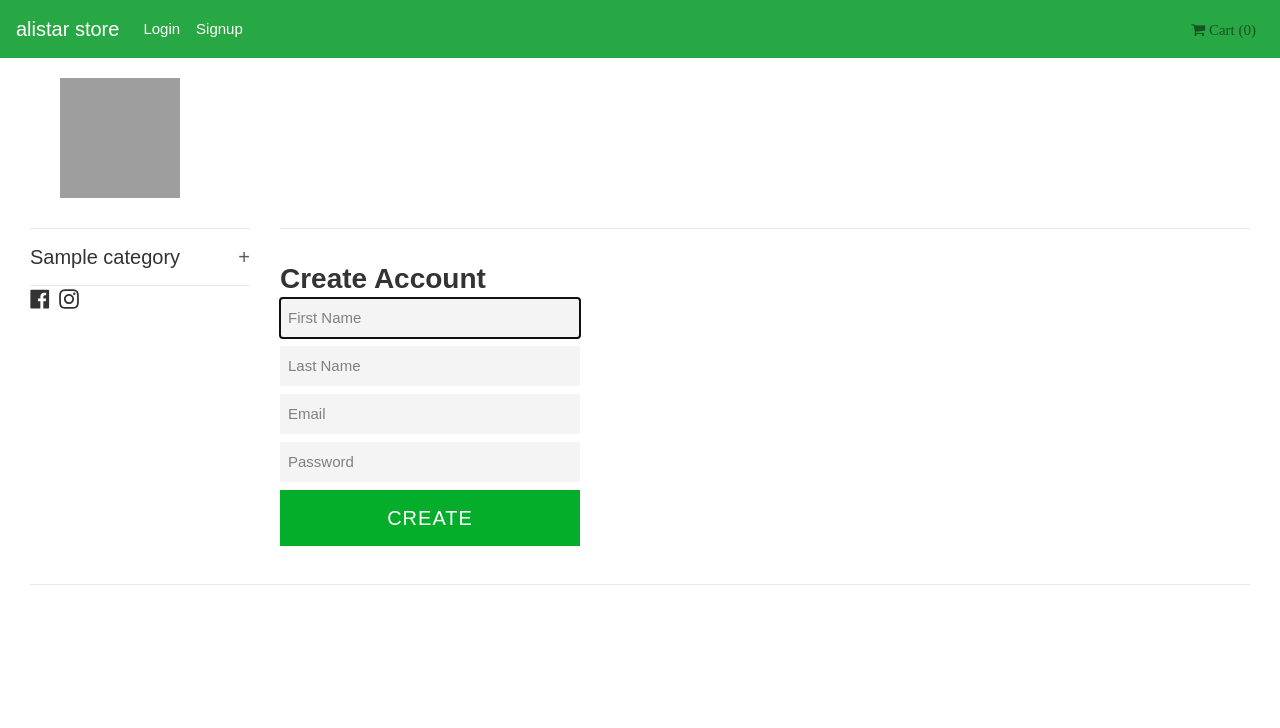
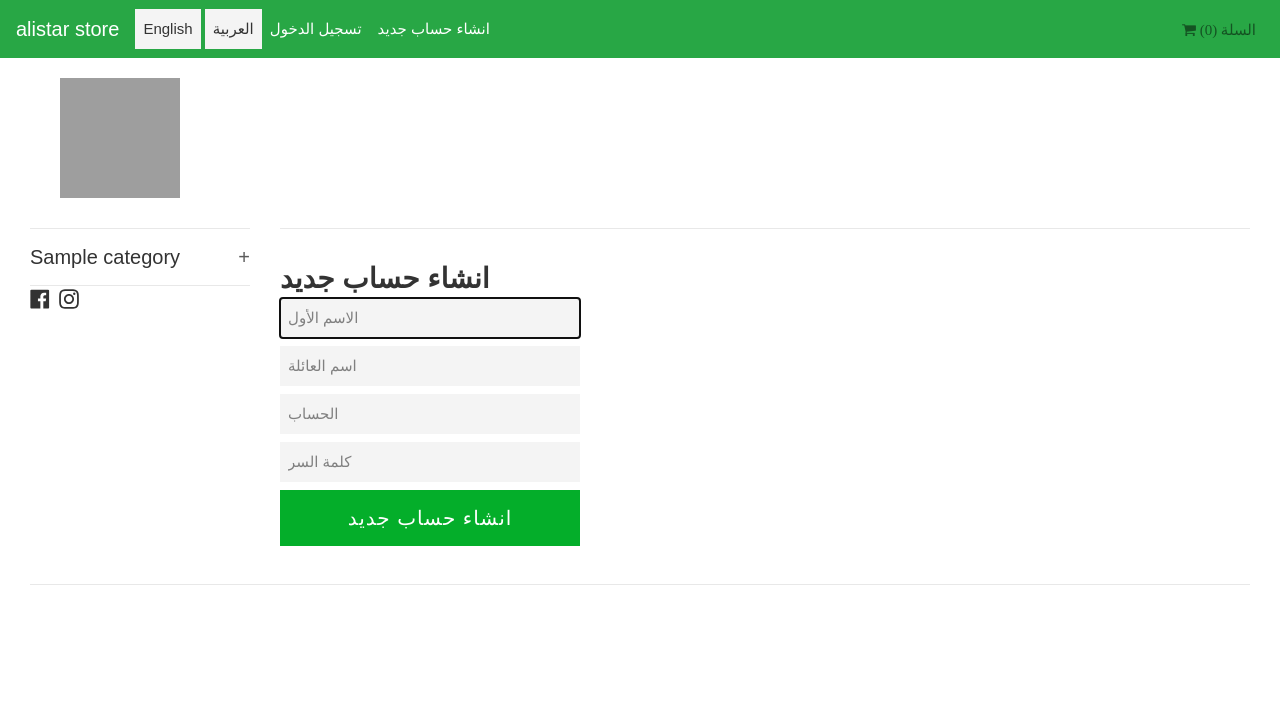
Before and after one commit to Abdelazizmuhmd/alistar, a PHP site: page /phpmail/public/signup.php in a window 1280 px wide. Shown: the top 728 px of the page. Run offline with PHP 8.4, Linux system fonts and the light colour scheme; tables that the repository leaves empty hold one stand-in row (values such as "Sample post"); some libraries are stand-ins or nearby versions; grey boxes are pictures that could not be loaded.

Commit message:
converToArabic_1

```diff
--- a/public/cart.php
+++ b/public/cart.php
@@ -65,12 +65,12 @@ include_once("../public/header.php");
              <span class="cart__subtotal h3">
             <span  id="subtotalprice"class="hulkapps-cart-original-total">
             </span></span>
-              </p><p class="cart__policies txt--emphasis rte">Tax included. Delivered to your door</p>
+              </p><p class="cart__policies txt--emphasis rte"><?php echo $lang['taxes'] ?></p>
               <p>
-              <a class="btn btn--secondary" href="../public/products.php">Continue shopping</a>
+              <a class="btn btn--secondary" href="../public/products.php"><?php echo $lang['continueshopping'] ?></a>
               </p>
               <p>
-              <input type="submit" name="checkout" class="btn" id="checkout" value="Check Out">
+              <input type="submit" name="checkout" class="btn" id="checkout" value="<?php echo $lang['checkout'] ?>">
               </p>
             </div>
           </div>
--- a/public/checkout.php
+++ b/public/checkout.php
@@ -3,6 +3,7 @@ ob_start();
 require_once("../model/user.php");
 require_once("../controller/checkoutController.php");
 require_once("../view/checkOut.php");
+require_once("langbuttons.php");
 session_start();
 $model = new user();
 $controller = new checkOutController($model);
@@ -45,7 +46,7 @@ if (isset($_GET['action']) && !empty($_GET['action'])) {
 <div class="main">
 <header class="main__header" role="banner">
 <h1 >
-Information
+<?php echo $lang['information'] ?>
 </h1>
 </header>
 <main class="main__content" role="main">
--- a/public/header.php
+++ b/public/header.php
@@ -17,8 +19,8 @@
 
       if(!isset($_SESSION['usertype'])||$_SESSION['usertype']=="guest"){
 ?>
-            <a href="#" onclick="movetologin()" class="nav-item nav-link " style="color: white;">Login</a>
-            <a href="#" onclick="movetosignup()" class="nav-item nav-link" style="color: white;">Signup</a>
+            <a href="#" onclick="movetologin()" class="nav-item nav-link " style="color: white;"><?php echo $lang['Login'] ?></a>
+            <a href="#" onclick="movetosignup()" class="nav-item nav-link" style="color: white;"><?php echo $lang['Signup'] ?></a>
             <?php
          }
 
@@ -52,7 +55,7 @@
 
       <a href="#" style="text-decoration: none; " onclick="movetocart()"class="nav-item nav-link fa fa-shopping-cart"  >
 
-          Cart
+          <?php echo $lang['cart'] ?>
 (<span id="CartCount"></span>)
       </a>
         </div>
--- /dev/null
+++ b/public/langbuttons.php
@@ -0,0 +1,57 @@
+<?php
+
+function make_lang(){
+    if(isset($_POST['ar'])){
+        $_SESSION['arabic'] = true;
+        unset($_SESSION['english']);
+    }
+
+     if(isset($_POST['en'])){
+        $_SESSION['english'] = true;
+        unset($_SESSION['arabic']);
+
+    }
+}
+
+function lang_path(){
+    if(!isset($_SEESION['english'])){
+        $_SESSION['arabic'] = true;
+    }
+
+
+
+
+    if(isset( $_SESSION['arabic'] )){
+        $lang = "arabic";
+    }
+
+    if(isset( $_SESSION['english'] )){
+        $lang = "english";
+    }
+
+    $path=dirname(__FILE__)."/languages/".$lang.".php";
+    //echo $path;
+    return $path;
+}
+
+make_lang();
+$language_file=lang_path();
+include($language_file);
+
+?>
+<!DOCTYPE html>
+<html>
+<head>
+    <meta charset="utf-8">
+    <title></title>
+</head>
+<body>
+ <form action="" method="POST">
+
+
+            <input type="submit" name="en" value="English">
+<input type="submit" name="ar" value="العربية">
+
+    </form>
+</body>
+</html>
--- /dev/null
+++ b/public/languages/arabic.php
@@ -0,0 +1,55 @@
+<?php
+
+$lang['home'] = "الصفحة الرئيسية ";
+
+$lang['Client Orders'] = "طلباتي ";
+
+$lang['Admin Panel'] = "لوحة التحكم";
+
+$lang['Generate Report'] = "انشاء تقرير";
+
+$lang['System Logs'] = "سجلات النظام";
+
+$lang['Logout'] = "تسجيل الخروج";
+
+$lang['Welcome'] = "أهلاً";
+
+$lang['My Orders'] = "طلباتي";
+
+$lang['Products'] = "المنتجات";
+
+$lang['Colors'] = "الألوان";
+
+$lang['loadMore'] = "تحميل";
+
+$lang['cart'] = "  السلة    ";
+
+$lang['Login'] = "تسجيل الدخول";
+
+$lang['Signup'] = "انشاء حساب جديد";
+
+$lang['email'] = "الحساب";
+
+$lang['password'] = "كلمة السر";
+
+$lang['inavlidmailpassword'] = "كلمة سر او حساب غير صحيح";
+
+$lang['invalidmail'] = "حساب غير صحيح";
+
+$lang['firstname'] = "الاسم الأول";
+
+$lang['lastname'] = "اسم العائلة";
+
+
+$lang['continueshopping'] = "استكمال عملية الشراء";
+
+$lang['checkout'] = "الدفع";
+
+$lang['taxes'] = "شامل الضريبة و يصلك حتي المنزل";
+
+$lang['information'] = "معلومات";
+
+$lang['shippingaddress'] = "عنوان الشحنة";
+
+
+?>
--- a/public/orders.php
+++ b/public/orders.php
@@ -148,7 +148,7 @@ include_once("../other/sessioncheck.php");
     </center>
     <br>        -->
     <CENTER>
-    <h1>ORDERS</h1></CENTER>
+    <h1><?php echo $lang['My Orders'] ?></h1></CENTER>
      <div class="wrapper" style="margin-top:30px;">
 
 
--- a/public/products.php
+++ b/public/products.php
@@ -2,6 +2,7 @@
 require_once("../model/menu.php");
 require_once("../controller/menuController.php");
 require_once("../view/menuView.php");
+
 
 $model = new menu();
 $controller= new menuController($model);
@@ -85,7 +86,7 @@ include("menu.php");
 <div data-section-id="collection-template" data-section-type="collection-template" data-sort-enabled="true" data-tags-enabled="true">
 <div class="grid grid--uniform" style="display:flex;  flex-flow:wrap;" id="products" role="list">
 </div>
-<button onclick="loadMoreProducts();"  id="loadmore" value="loadMore" class="buttonn buttonn1" >loadMore</button>
+<button onclick="loadMoreProducts();"  id="loadmore" value="LoadMore" class="buttonn buttonn1" ><?php echo $lang['loadMore'] ?></button>
 <input type="text" value="0" id="numRows" name="numRows" hidden>
 <input type="text" value=""  id="subcategoryid" name="subcategoryid" hidden>
 
--- a/public/signup.php
+++ b/public/signup.php
@@ -55,25 +55,25 @@ include("menu.php");
 ?>
 <main class="main-content grid__item medium-up--four-fifths" id="MainContent" role="main">
 <hr class="hr--border-top small--hide">
-<h1 class="small--text-center">Create Account</h1>
+<h1 class="small--text-center"><?php echo $lang['Signup'] ?></h1>
 <div class="form-register form-vertical">
    <form method = "post" action="../public/signup.php?action=signUP" >
     <label for="FirstName" class="label--hidden">First Name</label>
-    <input type="text" name="firstname" id="firstName"  placeholder="First Name" autocapitalize="words" autofocus="" maxlength="10" onkeyup="validateForm()">
+    <input type="text" name="firstname" id="firstName"  placeholder="<?php echo $lang['firstname'] ?>" autocapitalize="words" autofocus="" maxlength="10" onkeyup="validateForm()">
     <p id="Fname" style="color:red;"></p>
     <label for="LastName" class="label--hidden">Last Name</label>
-    <input type="text" name="lastname" id="lastName"  placeholder="Last Name" autocapitalize="words" maxlength="10" onkeyup="validateForm()">
+    <input type="text" name="lastname" id="lastName"  placeholder="<?php echo $lang['lastname'] ?>" autocapitalize="words" maxlength="10" onkeyup="validateForm()">
     <p id="Lname" style="color:red;"></p>
 
     <label for="Email" class="label--hidden">Email</label>
-    <input type="email" name="email" id="email"  class="" placeholder="Email" autocorrect="off" autocapitalize="off" onkeyup="validateForm()">
+    <input type="email" name="email" id="email"  class="" placeholder="<?php echo $lang['email'] ?>" autocorrect="off" autocapitalize="off" onkeyup="validateForm()">
     <p id="mail" style="color:red;"></p>
 
     <label for="CreatePassword" class="label--hidden">Password</label>
-    <input type="password" name="password" id="password"  class="" placeholder="Password" maxlength="25" onkeyup="validateForm()">
+    <input type="password" name="password" id="password"  class="" placeholder="<?php echo $lang['password'] ?>" maxlength="25" onkeyup="validateForm()">
     <p id="pass" style="color:red;"></p>
     <p>
-      <input type="submit" name="submit" class="btn" value="Create" onclick="return validateForm()" >
+      <input type="submit" name="submit" class="btn" value="<?php echo $lang['Signup'] ?>" onclick="return validateForm()" >
     </p>
   </form>
 
```
Also changed, not shown: other parts of public/header.php (+13 -10 lines), public/languages/english.php (added, +56 -0 lines), public/login.php (+9 -6 lines).
